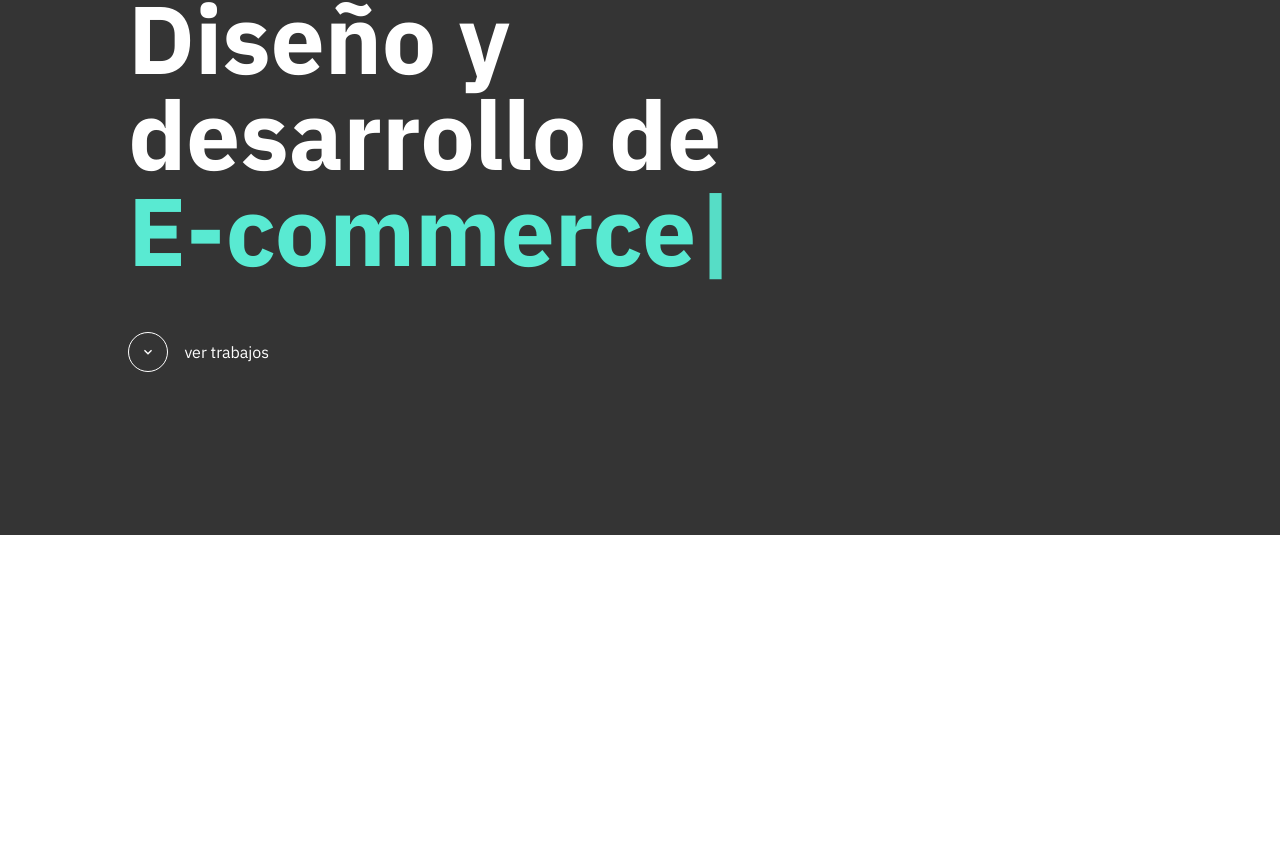
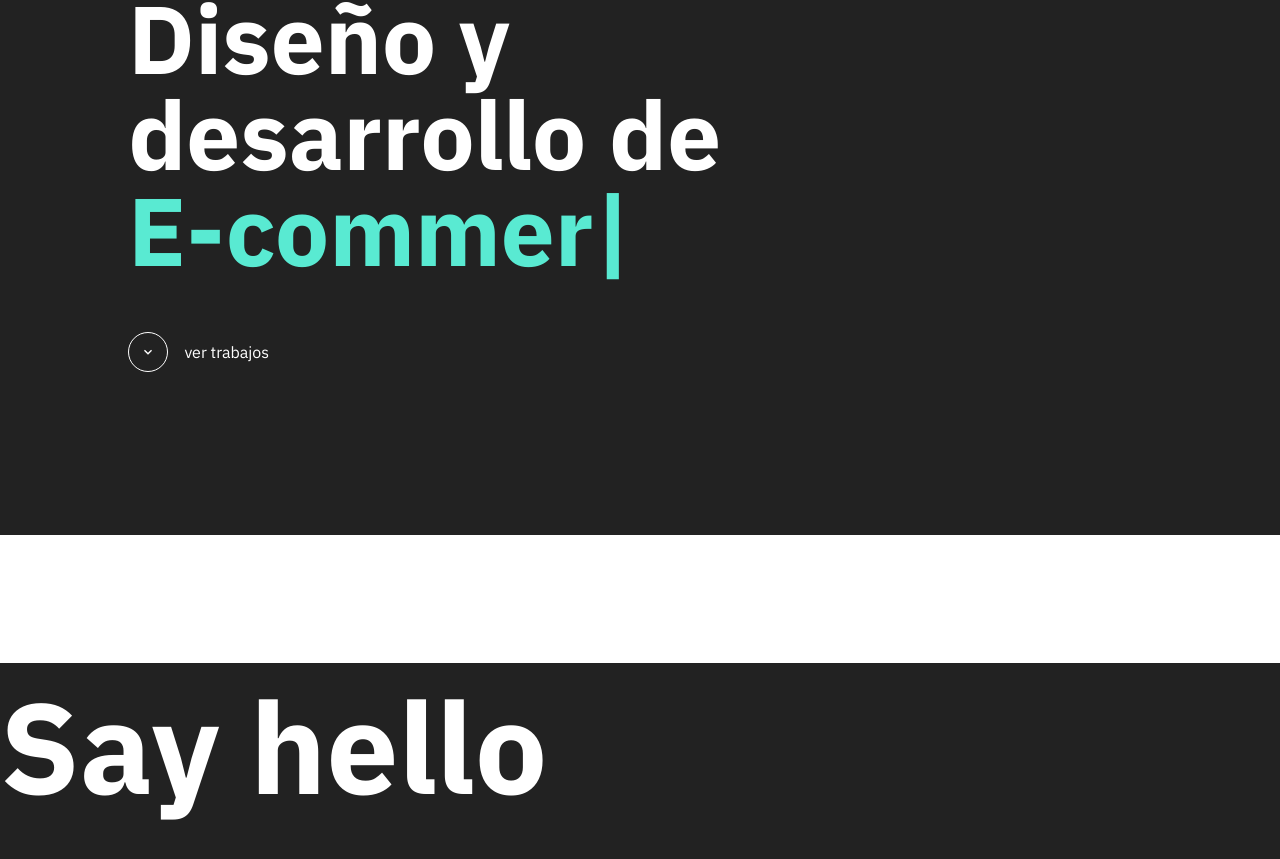
Before and after one commit to arielabaruffaldi/arielapaula.com, a React (Create React App) app: page / in a window 1280 px wide. Shown: the part 265-1124 px from the top of the page. Before the commit the page ends 800 px from the top, so only its background shows below. Built offline with nearby package versions, Linux system fonts and the light colour scheme.

Commit message:
set scroll in menu

```diff
--- a/public/index.html
+++ b/public/index.html
@@ -10,6 +10,7 @@
       content="Web site created using create-react-app"
     />
     <link href="https://fonts.googleapis.com/css2?family=IBM+Plex+Sans:wght@100;200;300;400;500;600;700&display=swap" rel="stylesheet">
+    <link href="https://fonts.googleapis.com/css2?family=Oswald:wght@300;500;600&display=swap" rel="stylesheet">
     <!--
       manifest.json provides metadata used when your web app is installed on a
       user's mobile device or desktop. See https://developers.google.com/web/fundamentals/web-app-manifest/
--- a/src/App.js
+++ b/src/App.js
@@ -8,6 +8,7 @@ import Home from "./pages/Home/Home";
 import Servicios from "./pages/Servicios/Servicios";
 import Contacto from "./pages/Contacto/Contacto";
 import Portfolio from "./pages/Portfolio/Portfolio";
+import Footer from './components/Footer/Footer';
 
 function App() {
   return (
@@ -27,6 +28,7 @@ function App() {
           <Contacto />
         </Route>
       </Switch>
+      <Footer></Footer>
     </BrowserRouter>
   );
 }
--- /dev/null
+++ b/src/components/Footer/Footer.js
@@ -0,0 +1,12 @@
+import React from 'react';
+import styles from './Footer.module.scss';
+
+const Footer = () => {
+    return(
+        <footer className={styles.Footer}>
+            <h3>Say hello</h3>
+        </footer>
+    )
+}
+
+export default Footer;
--- /dev/null
+++ b/src/components/Footer/Footer.module.scss
@@ -0,0 +1,10 @@
+@import "./../../utils/variables.scss";
+
+.Footer{
+    background: $primary-bg;
+    min-height: 80vh;
+    color: white;
+    h3{
+        font-size: 8em;
+    }
+}
--- a/src/components/Nav/Nav.js
+++ b/src/components/Nav/Nav.js
@@ -7,59 +7,55 @@ import './NavMobile.scss';
 
 
 const links = [
-    {
-        text: "servicios",
-        href: "/servicios"
-    },
-    {
-        text: "portfolio",
-        href: "/portfolio"
-    },
-    {
-        text: "contacto",
-        href: "/contacto"
-    }
+    { text: "servicios", href: "/servicios" },
+    { text: "portfolio", href: "/portfolio" },
+    { text: "contacto", href: "/contacto" }
 ]
-
-
 
 const Nav = () => {
 
-    const [scrolled, setScrolled] = useState(false);
+    const [scrollPosition, setSrollPosition] = useState(0);
+    const [scrollingUp, setScrollingUp] = useState(false);
+    const [click, setClick] = useState(false);
+
     const isMobile = useMediaQuery({
         query: '(max-width: 660px)'
     })
-    const [click, setClick] = useState(false);
 
     const handleClick = () => {
         setClick(true)
     }
+
     const handleScroll = () => {
-        const offset = window.scrollY;
-        if (offset > 50) {
-            setScrolled(true);
-        } else {
-            setScrolled(false);
-        }
+        const position = window.pageYOffset;
+        setSrollPosition(position)
+        position < scrollPosition ? setScrollingUp(true) : setScrollingUp(false)
     };
 
     useEffect(() => {
         window.addEventListener("scroll", handleScroll);
+        return () => {
+            window.removeEventListener('scroll', handleScroll);
+        };
     });
+
+    console.log(scrollingUp)
 
     return (
         <>
-            {!isMobile ?
-                <header className={`${styles.Nav} ${scrolled && styles.ScrolledNav}`}>
+            {!isMobile &&
+                <header className={`${styles.Nav} ${!scrollingUp && scrollPosition > 50 ? styles.hiddenNav : ""} ${scrollingUp && scrollPosition > 50 ? styles.ScrolledNav : ""}`}>
                     <nav>
                         <Link key={"logo"} href={"/"}>
-                            <img src="./logo.svg" alt="logo"/>
+                            <img src="./logo.svg" alt="logo" />
                         </Link>
                         <ul className={styles.LinksContainer}>
                             {links.map((link, index) => (<li><Link key={index} text={link.text} href={link.href}></Link></li>))}
                         </ul>
                     </nav>
-                </header> :
+                </header>}
+
+            {isMobile && (
                 <header>
                     <Menu width={"100%"}>
                         <ul className={styles.LinksContainer}>
@@ -67,6 +63,7 @@ const Nav = () => {
                         </ul>
                     </Menu>
                 </header>
+            )
             }
 
         </>
--- a/src/components/Nav/Nav.module.scss
+++ b/src/components/Nav/Nav.module.scss
@@ -22,7 +22,13 @@
 }
 
 .ScrolledNav {
-    background: white;
-    color: $primary-bg;
+    background: $primary-bg;
+    transition: 300ms all;
+    top: 0px;
+    padding: 1.5em 2em;
+}
+
+.hiddenNav{
+    top: -100px;
     transition: 300ms all;
 }
--- a/src/utils/variables.scss
+++ b/src/utils/variables.scss
@@ -1,6 +1,7 @@
-$font: "'Rubik', sans-serif'";
+$primary-font: "'Rubik', sans-serif'";
+$secondary-font: "font-family: 'Oswald', sans-serif";
 
-$primary-bg: #343434;
+$primary-bg: #222;
 $primary-color: #59ead2;
 $secondary-color: #6b6b6b;
 
```
